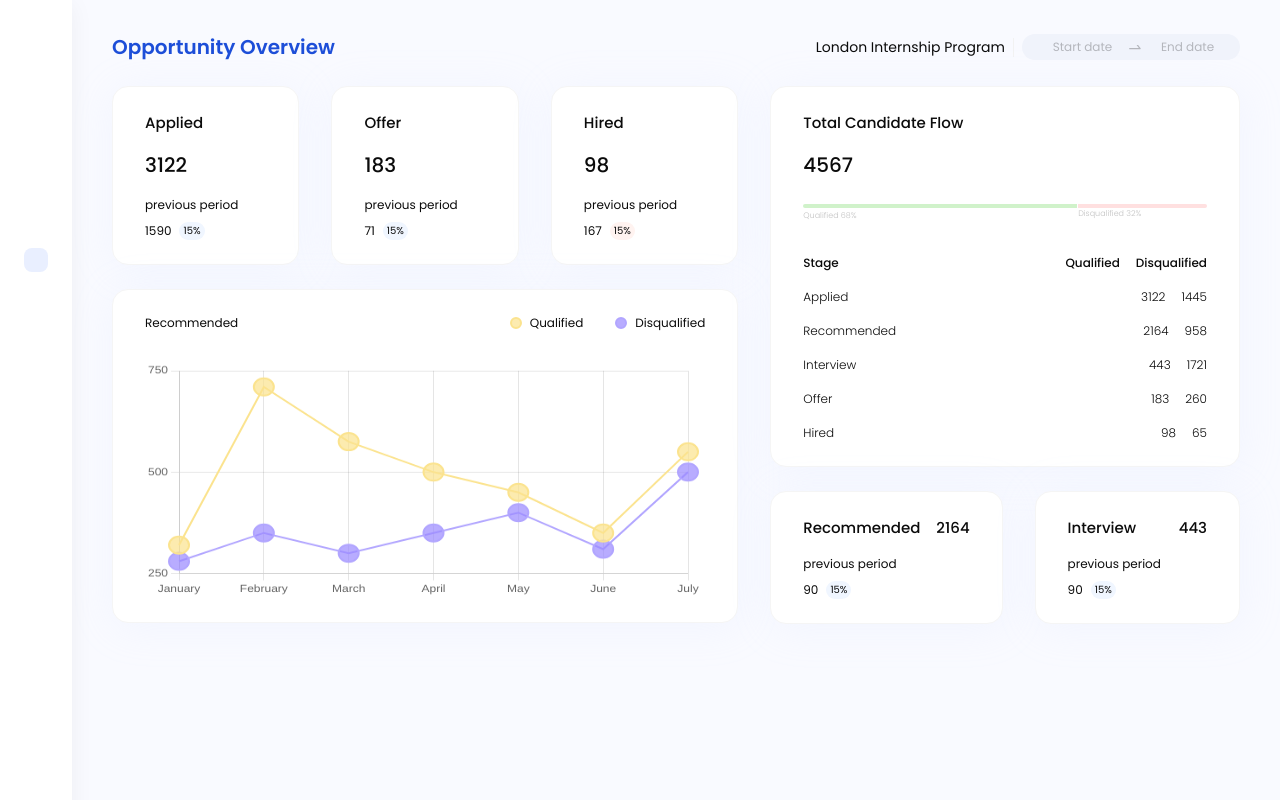
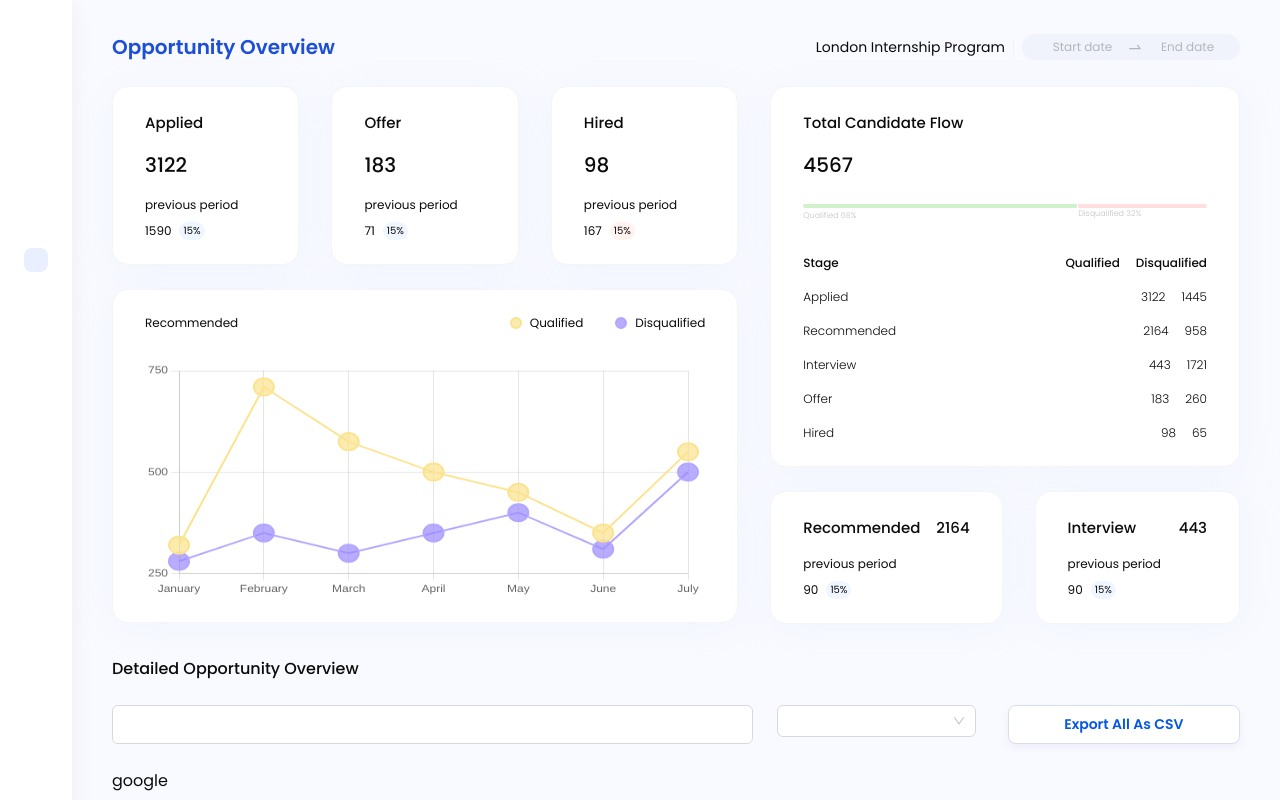
Before and after one commit to mohamedkhaled4053/Task2, a React (Create React App) app: page / in a window 1280 px wide. Shown: the top 800 px of the page. Built offline with nearby package versions, Linux system fonts and the light colour scheme.

Commit message:
setup employer header quickly

```diff
--- a/src/App.scss
+++ b/src/App.scss
@@ -10,4 +10,5 @@
 .App{
   display: flex;
   color: #0B0B0B;
+  background-color: #f9faff;
 }
--- a/src/components/ChartOverView/style.scss
+++ b/src/components/ChartOverView/style.scss
@@ -1,6 +1,7 @@
 .chart-overview {
   display: flex;
   gap: 32px;
+  margin-bottom: 32px;
   .right {
     flex: 4;
   }
--- a/src/components/Main/Main.tsx
+++ b/src/components/Main/Main.tsx
@@ -1,4 +1,4 @@
-import { DatePicker } from "antd";
+import { DatePicker, Input, Select } from "antd";
 import "./style.scss";
 import { Icon } from "../Icon/Icon";
 import ChartOverView from "../ChartOverView/ChartOverView";
@@ -23,6 +23,31 @@ const Main = () => {
       </div>
 
       <ChartOverView data={programData} />
+
+      <div className="employers">
+        <h2 className="employers-header">Detailed Opportunity Overview</h2>
+        <div className="filters">
+          <Input className="search" />
+          <div className="filters-end">
+            <Select className="sort">
+              {[
+                "applied",
+                "recommended",
+                "interview",
+                "offer",
+                "hired",
+                "rejected",
+              ].map((status) => (
+                <Select.Option value={status}>{status}</Select.Option>
+              ))}
+            </Select>
+            <button className="export">Export All As CSV</button>
+          </div>
+        </div>
+        {Object.keys(programData.employers).map((employer) => (
+          <div className="employer">{employer}</div>
+        ))}
+      </div>
     </div>
   );
 };
--- a/src/components/Main/style.scss
+++ b/src/components/Main/style.scss
@@ -52,6 +52,42 @@
     }
   }
 
+  .employers {
+    display: flex;
+    flex-direction: column;
+    gap: 24px;
+    .employers-header {
+      font-size: 16px;
+      font-weight: 500;
+    }
+    .filters {
+      display: flex;
+      gap: 24px;
+      .search {
+        flex: 4;
+      }
+      .filters-end {
+        flex: 3;
+        display: flex;
+        gap: 32px;
+        .export,
+        .sort {
+          flex: 1;
+        }
+        .export {
+          padding: 8px 16px;
+          border-radius: 8px;
+          border: 1px solid #d8dfeb;
+          background: #fff;
+          box-shadow: 0px 4px 8px 0px rgba(0, 29, 111, 0.05);
+          color: #0557e5;
+          font-size: 14px;
+          font-weight: 600;
+        }
+      }
+    }
+  }
+
   .card {
     border-radius: 16px;
     border: 1px solid #f5f5f5;
--- a/src/components/Side/style.scss
+++ b/src/components/Side/style.scss
@@ -8,6 +8,7 @@
   justify-content: space-between;
   align-items: center;
   box-shadow: 0px 4px 23px 0px rgba(0, 0, 0, 0.05);
+  background-color: white;
 
   .side-icons {
     display: flex;
```
